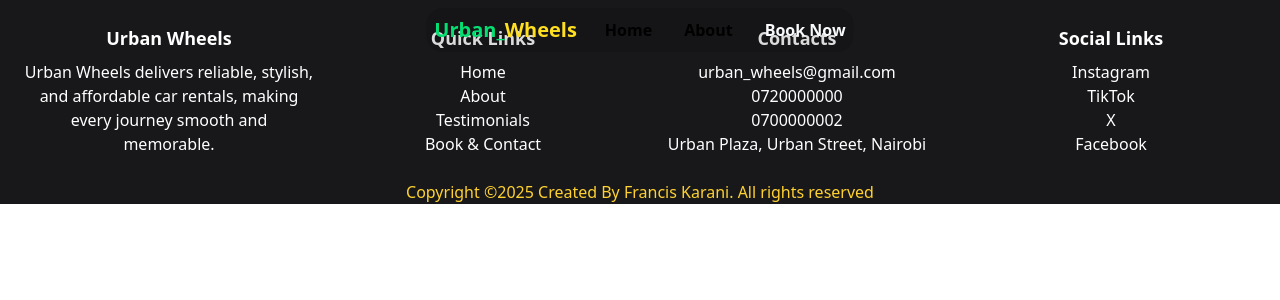
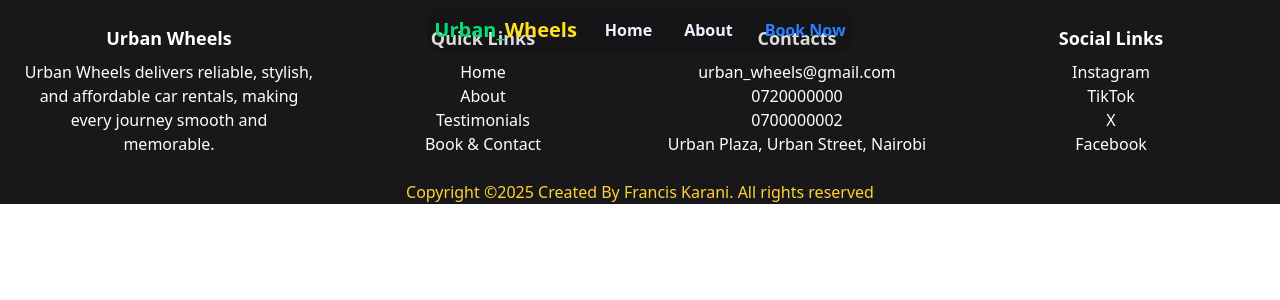
Before and after one commit to FrancisKarani14/urban_wheels, a React (Vite) app: page /Book in a window 1280 px wide. Shown: the top 300 px of the page. Built offline with nearby package versions, Linux system fonts and the light colour scheme.

Commit message:
styles the about section

```diff
--- a/src/components/About_us.jsx
+++ b/src/components/About_us.jsx
@@ -2,29 +2,57 @@ import React from 'react'
 
 function About_us() {
   return (
-    <div className='bg-[#292524]'>
-         <section className="grid grid-cols-2 gap-6 items-center">
+    <div className="bg-[#0A0A0A] px-8 py-16">
+      {/* First Section */}
+      <section className="grid grid-cols-1 md:grid-cols-2 gap-8 items-center mb-16">
         <img
-    src="https://media.istockphoto.com/id/1814511288/photo/happy-multiracial-couple-testing-new-car-in-showroom.jpg?s=612x612&w=0&k=20&c=NlVzdPK_Wts7fPerXPWtDxMhQlJaEZF-_fCJaWL0o5Y="
-    alt="transaction"
-    className="h-60 w-full object-cover rounded"
+          src="https://media.istockphoto.com/id/2209179849/photo/volvo-v90.jpg?s=612x612&w=0&k=20&c=cSiEIWXxSrj0TSJmIf56rb8Srul56ruGzFW0JO3-6x0="
+          alt="volvo"
+          className="h-64 w-full object-cover rounded-2xl shadow-lg"
         />
 
-  <p className="text-white text-2xl font-bold">
+        <p className="text-[#31C950] text-3xl md:text-4xl font-extrabold leading-snug">
           We are committed to providing smooth, reliable, and professional car rental services.
         </p>
       </section>
 
-          <section className="grid grid-cols-2 gap-6 items-center">
+      {/* Second Section */}
+      <section className="grid grid-cols-1 md:grid-cols-2 gap-8 items-center">
+        <div className="bg-[#171717] p-6 rounded-2xl shadow-lg">
+          <h2 className="text-2xl md:text-3xl font-bold text-white mb-4">
+            Your trusted partner in reliable car rental
+          </h2>
+
+          <p className="text-lg text-[#FFD230] font-semibold mb-6">
+            We take pride in our fleet, customer service, and enabling:
+          </p>
+
+          <div className="space-y-6">
+            <div>
+              <h3 className="text-lg md:text-xl font-semibold text-[#31C950] mb-1">
+                Easy booking process
+              </h3>
+              <p className="text-gray-300 leading-relaxed">
+                At Urban Wheels, we make booking simple and hassle-free, so you’re on the road in minutes.
+              </p>
+            </div>
+
+            <div>
+              <h3 className="text-lg md:text-xl font-semibold text-[#31C950] mb-1">
+                Convenient Pick-up & Return
+              </h3>
+              <p className="text-gray-300 leading-relaxed">
+                We’ve made car rentals stress-free with a pick-up and return process that saves you time, ensures flexibility, and makes your journey smoother from start to finish.
+              </p>
+            </div>
+          </div>
+        </div>
+
         <img
-
-
           src="https://media.istockphoto.com/id/1814511288/photo/happy-multiracial-couple-testing-new-car-in-showroom.jpg?s=612x612&w=0&k=20&c=NlVzdPK_Wts7fPerXPWtDxMhQlJaEZF-_fCJaWL0o5Y="
           alt="transaction"
-    className="h-60 w-full object-cover rounded"
+          className="h-80 w-full object-cover rounded-2xl shadow-lg"
         />
-
-
       </section>
     </div>
   )
--- a/src/components/Navbar.jsx
+++ b/src/components/Navbar.jsx
@@ -10,8 +10,8 @@ function Navbar() {
         to="/"
         className={({ isActive }) =>
           isActive
-            ? "text-[#F8FAFC] font-semibold"   // active style
-            : "text-black hover:text-[#FFD230] font-semibold" // normal + hover style
+            ? "text-[#2B7FFF] font-semibold"   // active style
+            : "text-[#EEF2FF] hover:text-[#FFD230] font-semibold" // normal + hover style
         }
       >
         Home
@@ -21,8 +21,8 @@ function Navbar() {
         to="/about"
         className={({ isActive }) =>
           isActive
-            ? "text-[#F8FAFC] font-semibold"
-            : "text-black hover:text-[#FFD230] font-semibold"
+            ? "text-[#2B7FFF] font-semibold"
+            : "text-[#EEF2FF] hover:text-[#FFD230] font-semibold"
         }
       >
         About
@@ -32,8 +32,8 @@ function Navbar() {
         to="/book"
         className={({ isActive }) =>
           isActive
-            ? "text-[#F8FAFC] font-semibold"
-            : "text-black hover:text-[#FFD230] font-semibold"
+            ? "text-[#2B7FFF] font-semibold"
+            : "text-[#EEF2FF] hover:text-[#FFD230] font-semibold"
         }
       >
         Book Now
```
Lines whose indentation alone changed are shown as unchanged.
